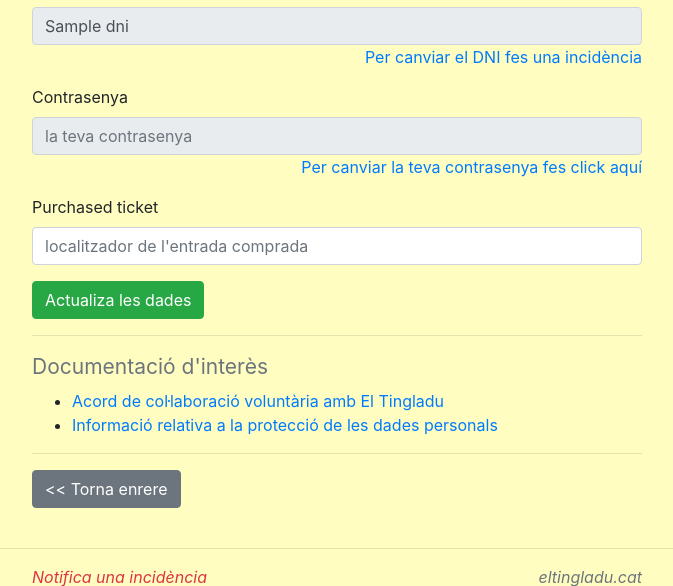
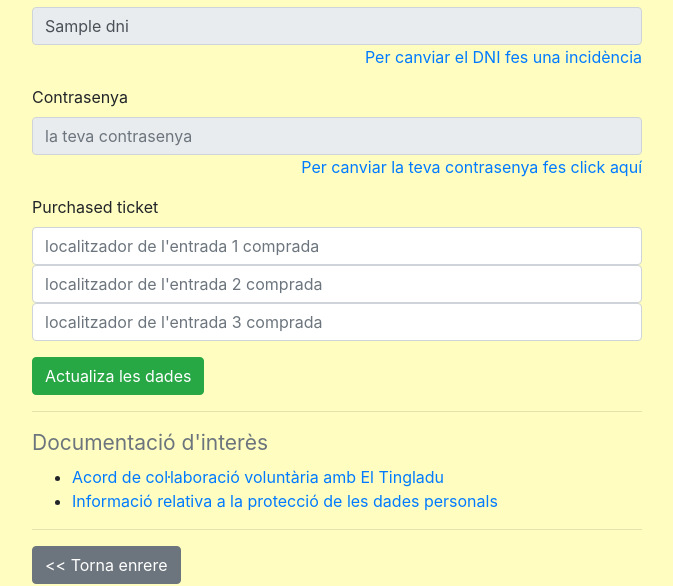
Before and after one commit to alfonsovng/voluntariat-el-tingladu, a Python web app: template service-flask/voluntariat_app/templates/volunteer-profile.html in a window 1280 px wide. Shown: the part 695-1281 px from the top of the page, without its empty margins (303-976 px from the left). Run offline with Jinja, Linux system fonts and the light colour scheme; the template is opened without the code that fills it: most values are stand-ins (such as "Sample title", 1, 10 or a date in 2020); form fields are guessed from the names that the template uses.

Commit message:
Habilitada opció mñes d'una entrada adquirida

```diff
--- a/service-flask/voluntariat_app/routes_admin.py
+++ b/service-flask/voluntariat_app/routes_admin.py
@@ -50,7 +50,9 @@ def people():
             case when role='worker' then '' else dni end as dni,
             phone as mòbil, role as rol,
             case when electrician then 'X' else '' end as electricitat,
-            purchased_ticket1 as "entrada adquirida"
+            purchased_ticket1 as "entrada adquirida 1",
+            purchased_ticket2 as "entrada adquirida 2",
+            purchased_ticket3 as "entrada adquirida 3"
             from users order by cognoms asc, nom asc, users.email asc
         """
         return generate_excel(file_name = file_name, select = select)
--- a/service-flask/voluntariat_app/templates/volunteer-profile.html
+++ b/service-flask/voluntariat_app/templates/volunteer-profile.html
@@ -29,12 +29,12 @@
           <p class="text-right"><a href="/p/{{ volunteer.hashid }}/password">Per canviar la teva contrasenya fes click aquí</a></p>
         </div>
         <div class="form-group">
-          {{ form.purchased_ticket1.label("Si ja tens l'entrada comprada, indica'ns el localitzador") }}
-          {{ form.purchased_ticket1(class='form-control', placeholder="localitzador de l'entrada comprada") }}
+          {{ form.purchased_ticket1.label("Si ja tens alguna entrada comprada, indica'ns el localitzadors") }}
+          {{ form.purchased_ticket1(class='form-control', placeholder="localitzador de l'entrada 1 comprada") }}
           {% for error in form.purchased_ticket1.errors %}
             <p class="form-error">{{ error }}</p>
           {% endfor %}
-          <!-- {{ form.purchased_ticket2(class='form-control', placeholder="localitzador de l'entrada 2 comprada") }}
+          {{ form.purchased_ticket2(class='form-control', placeholder="localitzador de l'entrada 2 comprada") }}
           {% for error in form.purchased_ticket2.errors %}
             <p class="form-error">{{ error }}</p>
           {% endfor %}
@@ -42,9 +42,9 @@
           {% for error in form.purchased_ticket3.errors %}
             <p class="form-error">{{ error }}</p>
           {% endfor %}
-          {{ form.purchased_ticket4(class='form-control', placeholder="localitzador de l'entrada 4 comprada") }}
+          <!-- {{ form.purchased_ticket4(class='form-control', placeholder="localitzador de l'entrada 4 comprada") }}
           {% for error in form.purchased_ticket4.errors %}
-          <p class="form-error">{{ error }}</p>
+          <p class="form-error">{{ error }}</p> -->
           {% endfor %} -->
         </div>
         <div class="btn-group">
```
